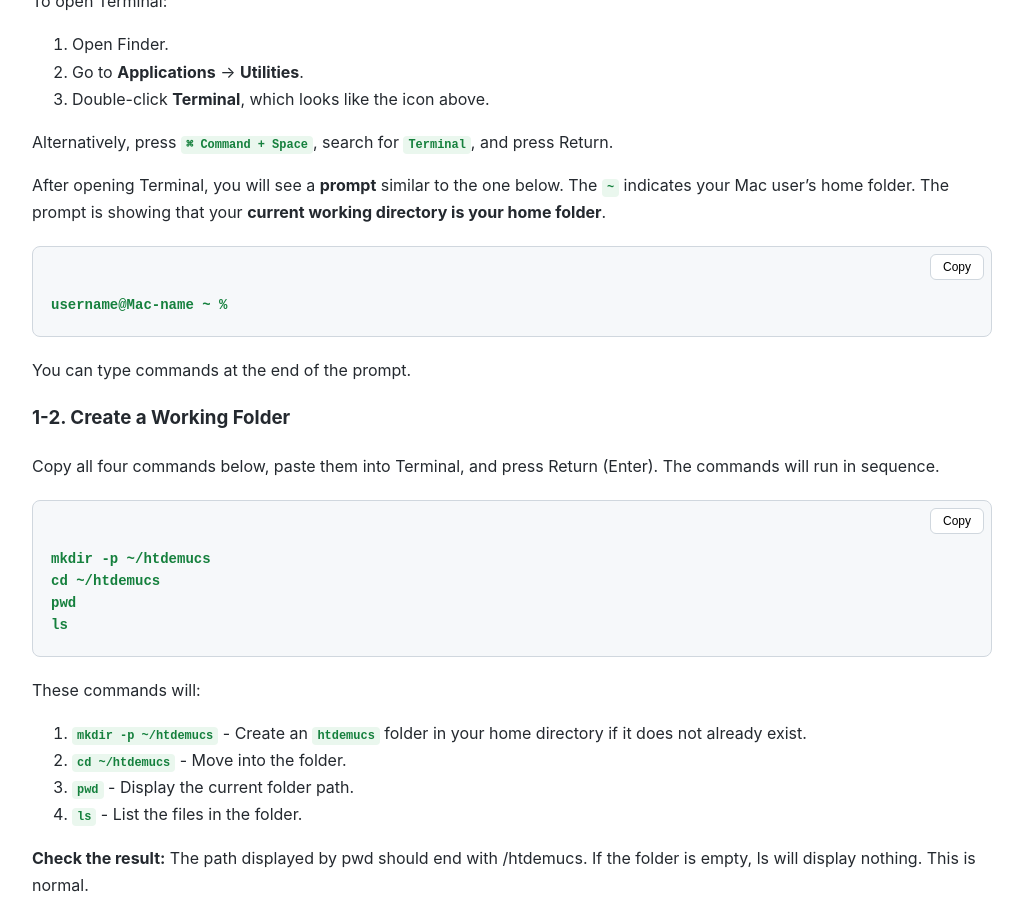
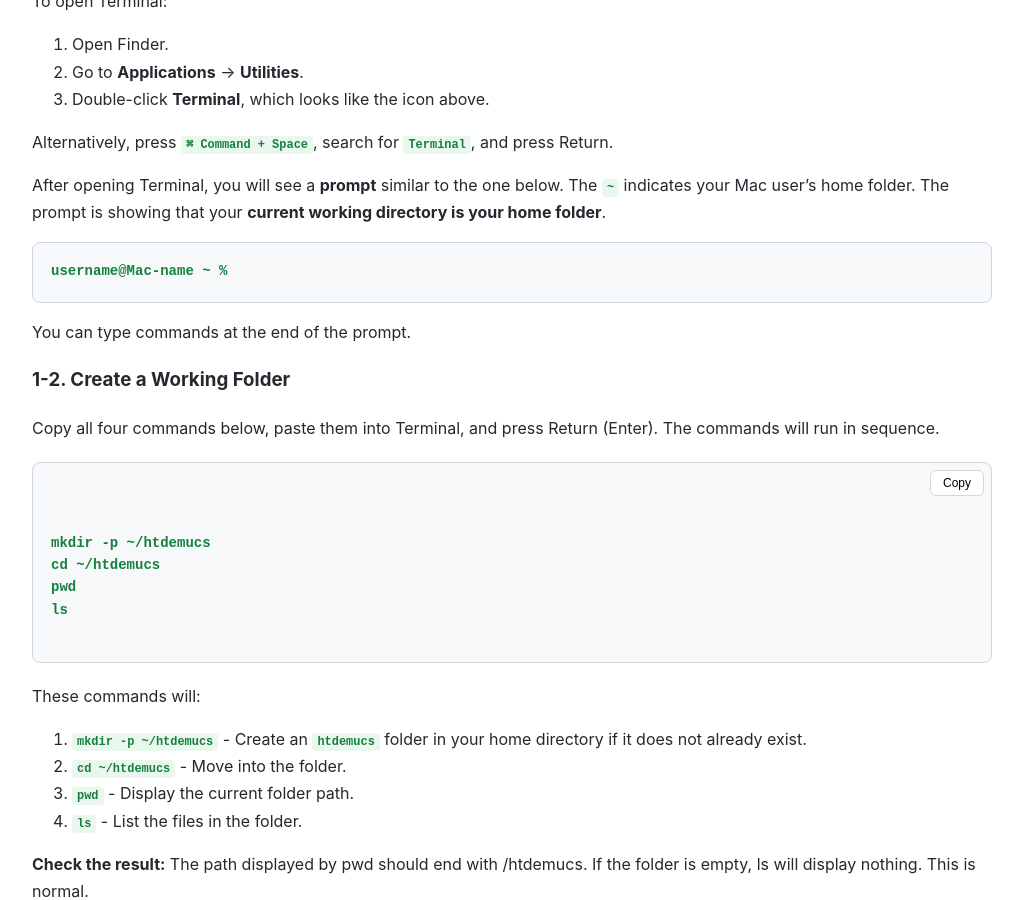
Before and after one commit to kurtzfordaudio-rocknroll/kurtzfordaudio-rocknroll.github.io, a Jekyll site: the page built from index.md, in a window 1280 px wide and 900 px high, scrolled down 2937 px. Shown: the whole window, without its empty margins (128-1151 px from the left). Built offline with Jekyll 4.4.1, drawn with Linux system fonts in a browser that asks for light colours.

Commit message:
Commands aggregated

````diff
--- a/index.md
+++ b/index.md
@@ -107,11 +107,7 @@
 
 After opening Terminal, you will see a **prompt** similar to the one below. The `~` indicates your Mac user's home folder. The prompt is showing that your **current working directory is your home folder**.
 
-```text
-username@Mac-name ~ %
-```
-
-{: .no-copy}
+<pre class="no-copy"><code>username@Mac-name ~ %</code></pre>
 
 You can type commands at the end of the prompt.
 
@@ -120,10 +116,12 @@
 Copy all four commands below, paste them into Terminal, and press Return (Enter). The commands will run in sequence.
 
 ```
+
 mkdir -p ~/htdemucs
 cd ~/htdemucs
 pwd
 ls
+
 ```
 
 These commands will:
````
